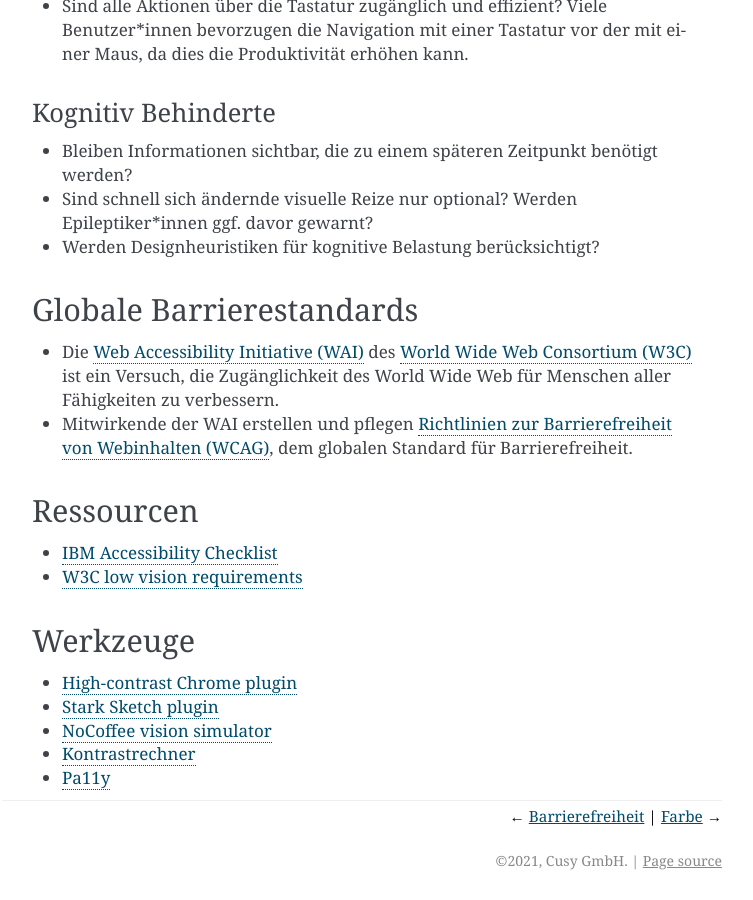
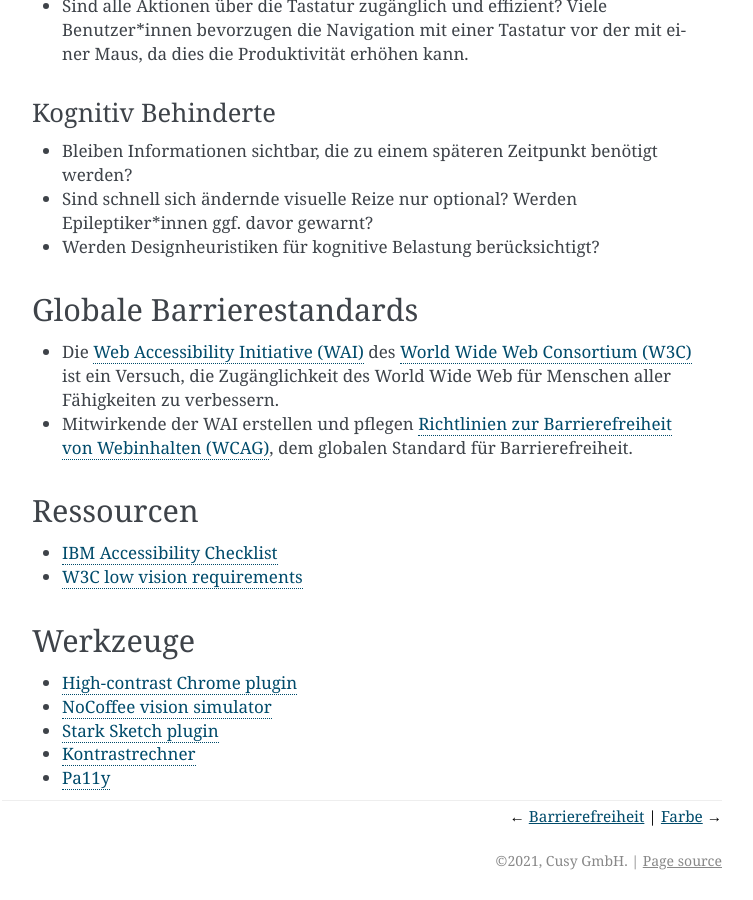
Before and after one commit to cusyio/cusy-design-system, a Sphinx documentation site: the page built from docs/accessibility/overview.rst, in a window 1280 px wide and 900 px high, scrolled down 1961 px. Shown: the whole window, without its empty margins (388-1141 px from the left). Built offline with Sphinx 7.4.7, drawn with Linux system fonts in a browser that asks for light colours.

Commit message:
Update redirect

```diff
--- a/docs/accessibility/overview.rst
+++ b/docs/accessibility/overview.rst
@@ -127,9 +127,9 @@
 
 * `High-contrast Chrome plugin
   <https://chrome.google.com/webstore/detail/high-contrast/djcfdncoelnlbldjfhinnjlhdjlikmph>`_
-* `Stark Sketch plugin <http://www.getstark.co/>`_
 * `NoCoffee vision simulator
-  <https://chrome.google.com/webstore/detail/nocoffee/jjeeggmbnhckmgdhmgdckeigabjfbddl>`_
+  <https://github.com/eeejay/NoCoffee>`_
+* `Stark Sketch plugin <https://www.getstark.co/>`_
 * `Kontrastrechner
   <https://www.leserlich.info/werkzeuge/kontrastrechner/>`_
 * `Pa11y <https://pa11y.org/>`_
```
